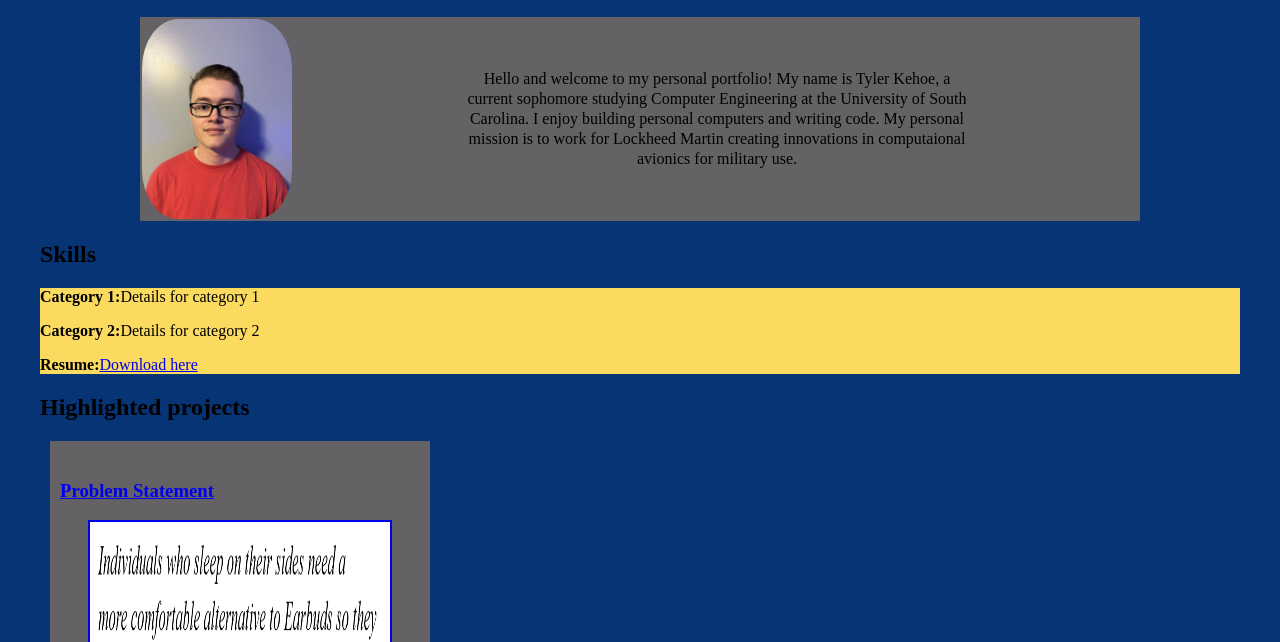
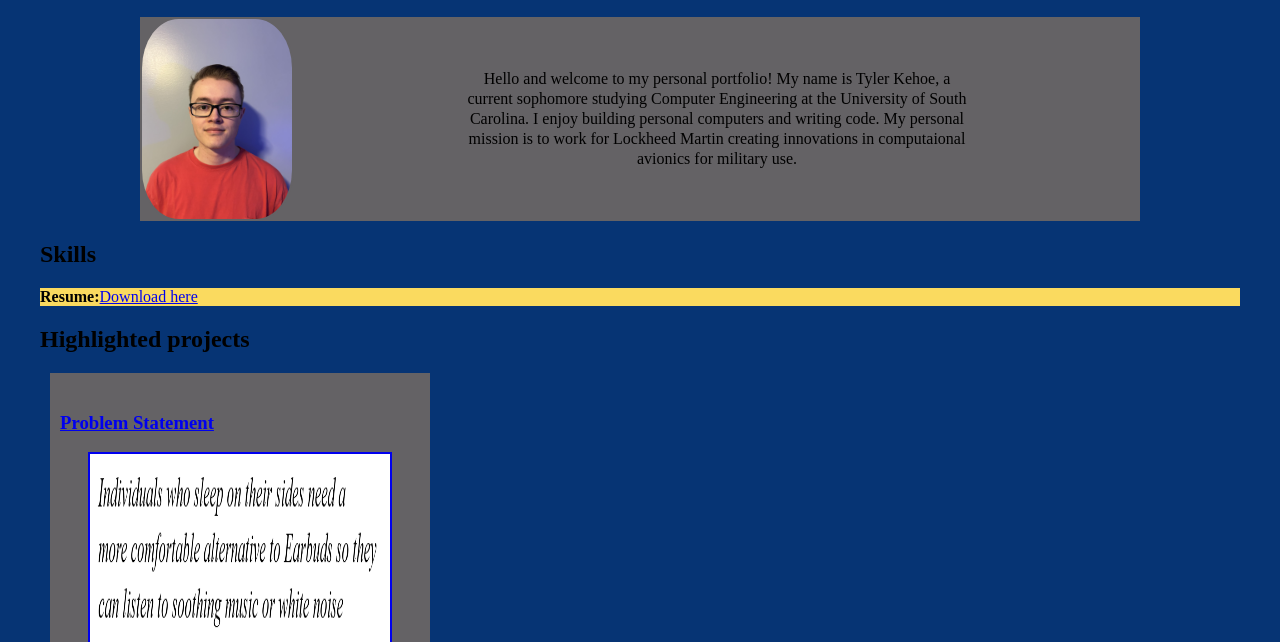
Before and after one commit to tikehoe/tikehoe.github.io, a plain HTML site: page index.html in a window 1280 px wide. Shown: the part 128-770 px from the top of the page. Drawn offline with Linux system fonts and the light colour scheme.

Commit message:
Changed resume

```diff
--- a/index.html
+++ b/index.html
@@ -18,8 +18,6 @@
 
         <h2>Skills</h2>
         <div class = "skills">
-            <p><b>Category 1:</b>Details for category 1</p>
-            <p><b>Category 2:</b>Details for category 2</p>
             <p><b>Resume:</b><a href="files/Resume.pdf">Download here</a></p>
         </div>
 
```
